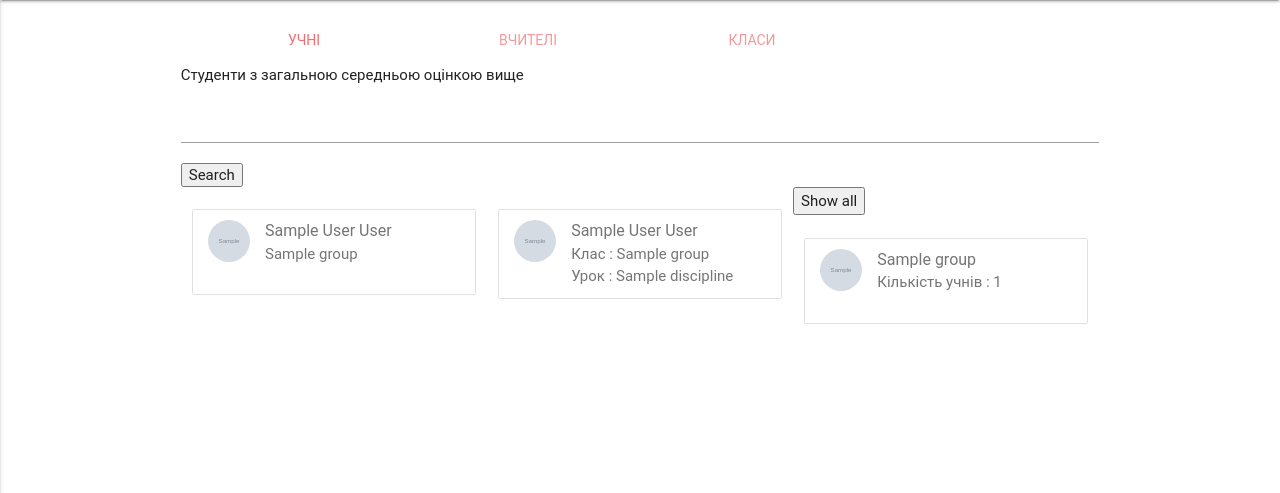
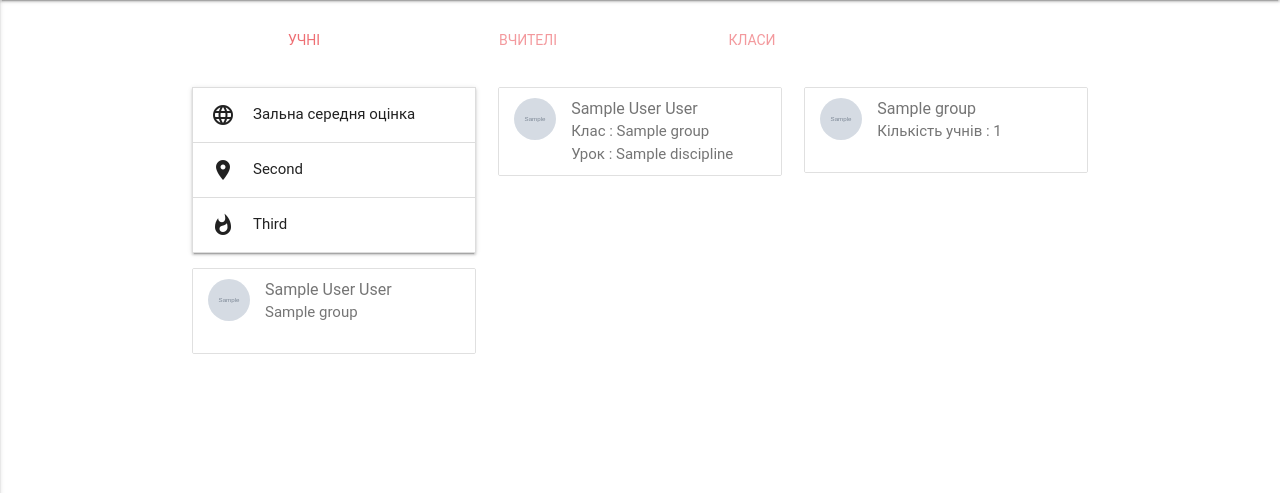
Before and after one commit to DevGuysPy/School, a Django app: page /all-school/ in a window 1280 px wide. Shown: the part 64-557 px from the top of the page. Run offline with Django 3.2, Linux system fonts and the light colour scheme; tables that the repository leaves empty hold one stand-in row (values such as "Sample post"); grey boxes marked "Sample" are stand-in pictures; some libraries are stand-ins or nearby versions; some web fonts are replaced.

Commit message:
styled filter in all school and added counter students of each group and simple fixes

```diff
--- a/School/views.py
+++ b/School/views.py
@@ -301,6 +301,11 @@ def all_school(request):
     students = Student.objects.all()
     teachers = Teacher.objects.all()
     groups = Group.objects.all()
+    counted_students_in_groups = []
+    for m in groups:
+        students_in_groups = len(Student.objects.filter(group_id=m.id))
+        counted_students_in_groups.append(students_in_groups)
+    result = zip(groups, counted_students_in_groups)
     teachers_count = len(teachers)
     students_count = len(students)
     groups_count = len(groups)
@@ -343,6 +348,8 @@ def all_school(request):
         'teachers_count': teachers_count,
         'groups': groups,
         'groups_count': groups_count,
+        'counted_students_in_groups': counted_students_in_groups,
+        'result': result,
     }
 
     return render (request, 'all_school.html', ctx)
--- a/static/allstudents.js
+++ b/static/allstudents.js
@@ -2,7 +2,6 @@ $(document).ready(function(){
     $('.form-submit').click(function(event){
         event.preventDefault();
         $('.error').html('');
-        $(".searchedstudents").html('');
         $.ajax({
             method: "POST",
             url: '/all-school/',
@@ -15,7 +14,7 @@ $(document).ready(function(){
                     var resultDiv = $('#' + requestResponse['id']);
                     resultDiv.show();
                     var markDiv = resultDiv.find('.mark-field');
-                    markDiv.html('Average mark: ' + requestResponse['mark']).show();
+                    markDiv.html('Середня оцінка: ' + requestResponse['mark']).show();
                 }
             } else {
                 for(var key in response.main) {
@@ -29,5 +28,6 @@ $(document).ready(function(){
     });
     $('#show-all-students').click(function() {
         $('.media').show();
+        $('.mark-field').hide();
     });
 });
--- a/static/css/style.css
+++ b/static/css/style.css
@@ -341,3 +341,13 @@ label {
     margin-left: auto;
     margin-right: auto
 }
+.search-button-sizes{
+    padding-left: 110px ;
+    padding-right: 105px;
+    border-radius: 0;
+}
+.padg-for-input{
+    padding-left:10px;
+    padding-right:10px;
+    border-bottom: 0px;
+}
--- a/templates/all_school.html
+++ b/templates/all_school.html
@@ -56,17 +56,37 @@
             </ul>
         </div>
 
-        <form method="POST">
-            {% csrf_token %}
-            <div class="form-group">
-                <p>Студенти з загальною середньою оцінкою вище</p><input type="number" name="avg_mark">
-                <div class="error avg_mark"></div>
-            </div>
-            <input type="submit" value="Search" class="form-submit">
-        </form>
-        <button id="show-all-students">Show all</button>
+
 
         <div id="test1" class="col s12 m12 l4 mrg-top-15">
+            <ul class="collapsible" data-collapsible="expandable">
+            <li>
+              <div class="collapsible-header"><i class="material-icons">language</i>Зальна середня оцінка</div>
+              <div class="collapsible-body">
+              <form method="POST">
+                {% csrf_token %}
+                <div class="form-group">
+                    <div class="input-field padg-for-input" style="height: 46px">
+                        <input id="input_text" type="text" name="avg_mark" class="padg-for-input" style="border-bottom-width: 0px;" placeholder='Введіть оцінку'>
+                        <label for="input_text"><div class="error avg_mark"></div></label>
+                    </div>
+                    <center><a type="submit" class="waves-effect Default btn-flat form-submit search-button-sizes">Пошук</a></center>
+                </div>
+            </form>
+            <a type="submit" id="show-all-students" class="waves-effect Default btn-flat search-button-sizes">Відміна</a>
+            </div>
+            </li>
+            <li>
+              <div class="collapsible-header"><i class="material-icons">place</i>Second</div>
+              <div class="collapsible-body"><p>Lorem ipsum dolor sit amet.</p></div>
+            </li>
+            <li>
+              <div class="collapsible-header"><i class="material-icons">whatshot</i>Third</div>
+              <div class="collapsible-body"><p>Lorem ipsum dolor sit amet.</p></div>
+            </li>
+          </ul>
+
+
             <div class="collection">
                 {% for s in student %}
                     <div class="media" id="{{s.id}}">
@@ -109,17 +129,18 @@
 
         <div id="test3" class="col s12 m12 l4 mrg-top-15">
             <div class="collection">
-                {% for s in groups %}
-                    <a href="/group/{{ s.id }}/" class="collection-item avatar">
-                        {% if s.photo %}
+                {% for key, value in result %}
+                    <a href="/group/{{ key.id }}/" class="collection-item avatar">
+                        {% if key.photo %}
                             <div class="xs-ava1 circle"
-                                 style="background-image: url('{{ MEDIA_URL }}{{ s.photo }}');"></div>
+                                 style="background-image: url('{{ MEDIA_URL }}{{ key.photo }}');"></div>
                         {% else %}
                             <div class="xs-ava1 circle"
                                  style="background-image: url('http://tatet.ua/themes/fenix/img/default-user.png')"></div>
                         {% endif %}
-                        <span class="title">{{ s.name }}</span>
-                        <p>Кількість учнів : {{ groups_count }}</p>
+                        <span class="title">{{ key }}</span>
+
+                        <p>Кількість учнів : {{ value }}</p>
                     </a>
                 {% endfor %}
             </div>
@@ -129,6 +150,18 @@
 
 <script type="text/javascript" src="https://code.jquery.com/jquery-2.1.1.min.js"></script>
 <script src="https://cdnjs.cloudflare.com/ajax/libs/materialize/0.97.0/js/materialize.min.js"></script>
+<script>
+    $(document).ready(function() {
+    $('input#input_text').characterCounter();
+  });
+</script>
+<script>
+$(document).ready(function(){
+    $('.collapsible').collapsible({
+      accordion : false
+    });
+  });
+</script>
 <script>
     {#  $(document).ready(function(){#}
     {#      $('ul.tabs').tabs('select_tab', 'tab_id');#}
--- a/templates/index.html
+++ b/templates/index.html
@@ -16,7 +16,7 @@
         <a href="{% url 'index' %}" class="brand-logo">Logo</a>
         <a href="#" data-activates="mobile-demo" class="button-collapse"><i class="material-icons">menu</i></a>
         <ul class="right hide-on-med-and-down">
-            <li><a href="{% url 'all_school' %}">Учні</a></li>
+            <li><a href="{% url 'all_school' %}">Школа</a></li>
             <li><a href="{% url 'chat' %}">Чат</a></li>
             {% if user.is_authenticated %}
                 <li><a href="{% url 'logout' %}">Вийти</a></li>
@@ -26,7 +26,7 @@
             {% endif %}
         </ul>
         <ul class="side-nav" id="mobile-demo">
-            <li><a href="{% url 'all_school' %}">Учні</a></li>
+            <li><a href="{% url 'all_school' %}">Школа</a></li>
             {% if user.is_authenticated %}
                 <li><a href="{% url 'logout' %}">Вийти</a></li>
             {% else %}
```
